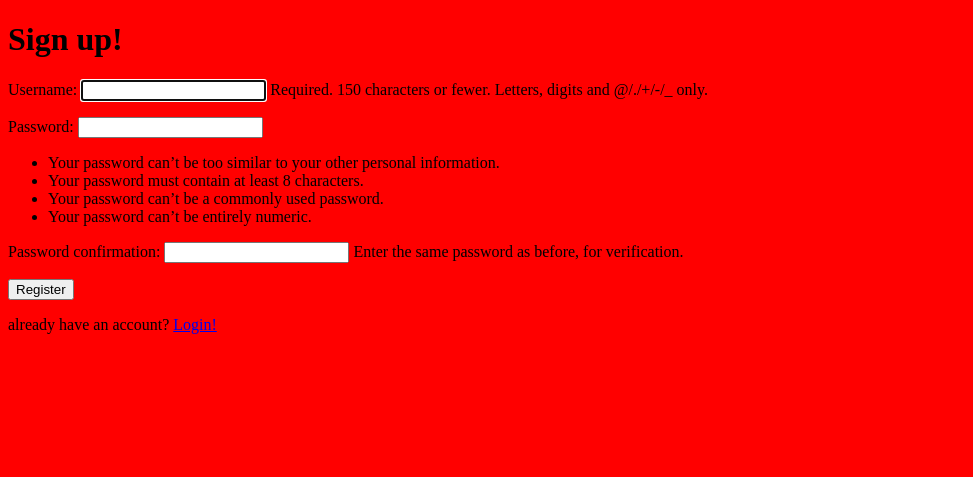
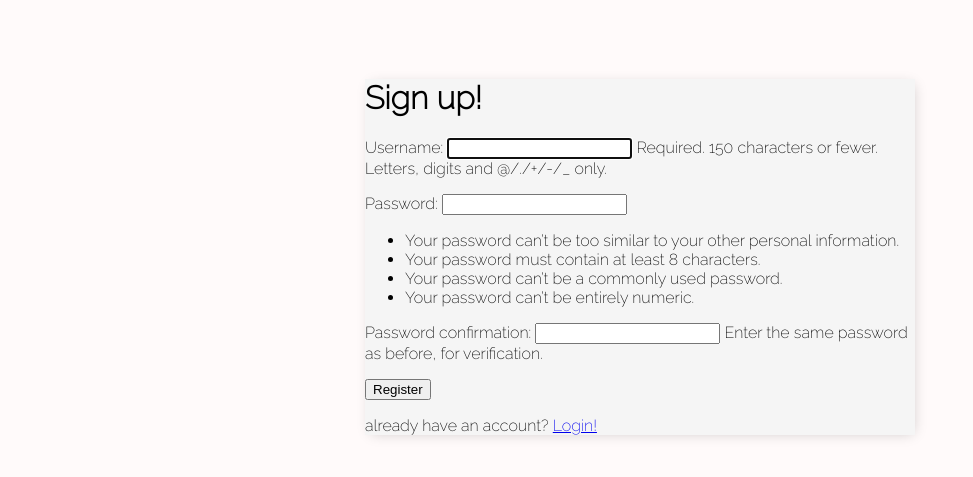
Before and after one commit to RobinGunarathna/todo-app, a Django app: page /register/ in a window 1280 px wide. Shown: the top 477 px of the page, without its empty margins (0-973 px from the left). Run offline with Django 3.2, Linux system fonts and the light colour scheme.

Commit message:
added google fonts and css to body and container class

```diff
--- a/todo_app/static/css/main.css
+++ b/todo_app/static/css/main.css
@@ -1,3 +1,13 @@
 body {
-    background-color: red;
+    background-color: 	#FFFAFA;
+    font-family: 'Raleway', sans-serif;
+    padding-top: 50px;
 }
+
+.container {
+    max-width: 550px;
+    margin: auto;
+    background-color: whitesmoke;
+    -webkit-box-shadow: 2px 2px 13px -4px rgba(0, 0, 0, 0.21);
+    box-shadow: 2px 2px 13px -4px rgba(0, 0, 0, 0.21);
+}
--- a/todo_base/templates/todo_base/main.html
+++ b/todo_base/templates/todo_base/main.html
@@ -1,13 +1,18 @@
 {% load static %}
 <!DOCTYPE html>
 <html lang="en">
+
 <head>
     <meta charset="UTF-8">
     <meta http-equiv="X-UA-Compatible" content="IE=edge">
     <meta name="viewport" content="width=device-width, initial-scale=1.0">
     <link href="{% static 'css/main.css' %}" rel="stylesheet">
+    <link rel="preconnect" href="https://fonts.googleapis.com">
+    <link rel="preconnect" href="https://fonts.gstatic.com" crossorigin>
+    <link href="https://fonts.googleapis.com/css2?family=Raleway:wght@200&display=swap" rel="stylesheet">
     <title>Todo</title>
 </head>
+
 <body>
     <div class="container">
         {% block content %}
@@ -15,4 +20,5 @@
         {% endblock content %}
     </div>
 </body>
+
 </html>
```
Also changed, not shown: README.md, db.sqlite3.
